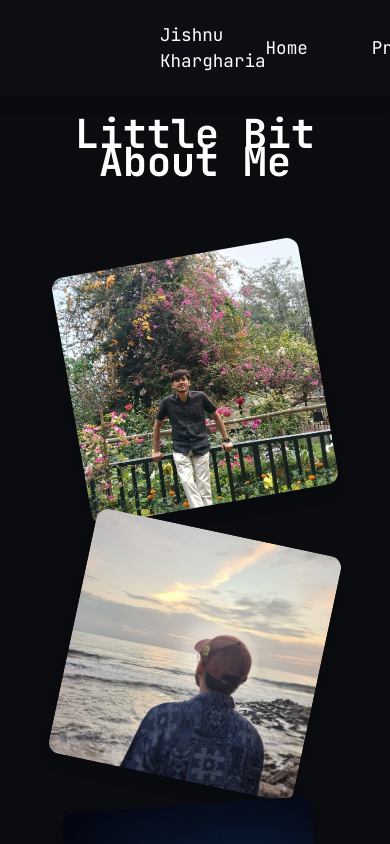
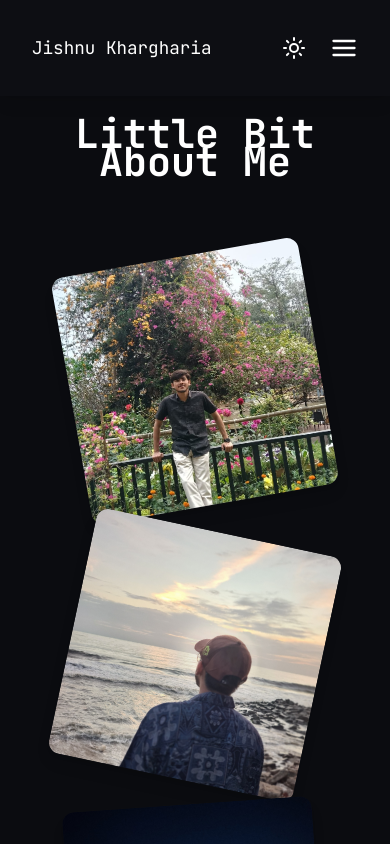
Before and after one commit to jishkhar/portfolio2, a Next.js app: page /about in a window 390 px wide. Shown: the top 844 px of the page. Built offline with nearby package versions, Linux system fonts and the light colour scheme.

Commit message:
responsive navbar

```diff
--- a/src/components/Navbar.tsx
+++ b/src/components/Navbar.tsx
@@ -3,18 +3,22 @@ import Link from "next/link";
 import { usePathname } from "next/navigation";
 import { Sun, Moon } from "lucide-react";
 import { useState } from "react";
+import { FiMenu, FiX } from "react-icons/fi";
 
 const Navbar = () => {
   const [isDarkMode, setIsDarkMode] = useState(false);
+  const [isMenuOpen, setIsMenuOpen] = useState(false);
   const pathname = usePathname();
 
   return (
-    <div className="fixed top-0 left-0 w-full z-50 bg-[#0d0e13] px-40 h-24 flex items-center text-[1.1rem] text-white shadow-lg">
+    <div className="fixed top-0 left-0 w-full z-50 bg-[#0d0e13] px-8 md:px-40 h-24 flex items-center text-[1.1rem] text-white shadow-lg">
       <Link href="/">
         <div className="flex justify-start">Jishnu Khargharia</div>
       </Link>
-      <div className="ml-auto flex gap-16">
-        {["/", "/projects", "/about" , "/blog"].map((path, index) => (
+      <div className="ml-auto flex items-center gap-6 md:gap-16">
+        {/* Desktop Menu */}
+        <div className="hidden md:flex gap-16">
+          {["/", "/projects", "/about", "/blog"].map((path, index) => (
             <Link key={index} href={path}>
               <div
                 className={`${
@@ -25,10 +29,32 @@ const Navbar = () => {
               </div>
             </Link>
           ))}
+        </div>
         <button onClick={() => setIsDarkMode(!isDarkMode)} className="focus:outline-none">
           {isDarkMode ? <Moon /> : <Sun />}
         </button>
+        {/* Mobile Menu Button */}
+        <button className="md:hidden focus:outline-none" onClick={() => setIsMenuOpen(!isMenuOpen)}>
+          {isMenuOpen ? <FiX size={28} /> : <FiMenu size={28} />}
+        </button>
       </div>
+      {/* Mobile Menu */}
+      {isMenuOpen && (
+        <div className="absolute top-24 left-0 w-full bg-[#0d0e13] flex flex-col items-center gap-6 py-6 md:hidden">
+          {["/", "/projects", "/about", "/blog"].map((path, index) => (
+            <Link key={index} href={path}>
+              <div
+                className={`${
+                  pathname === path ? "text-[#5ee6dd]" : "text-white"
+                } transition-colors duration-200`}
+                onClick={() => setIsMenuOpen(false)}
+              >
+                {path === "/" ? "Home" : path.slice(1).charAt(0).toUpperCase() + path.slice(2)}
+              </div>
+            </Link>
+          ))}
+        </div>
+      )}
     </div>
   );
 };
```
Lines whose indentation alone changed are shown as unchanged.
